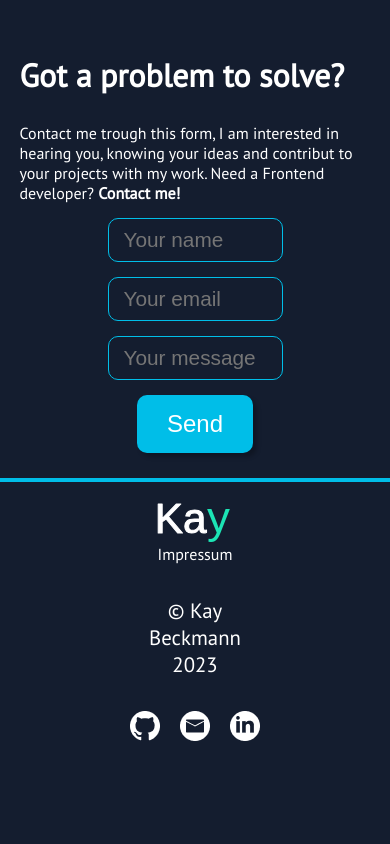
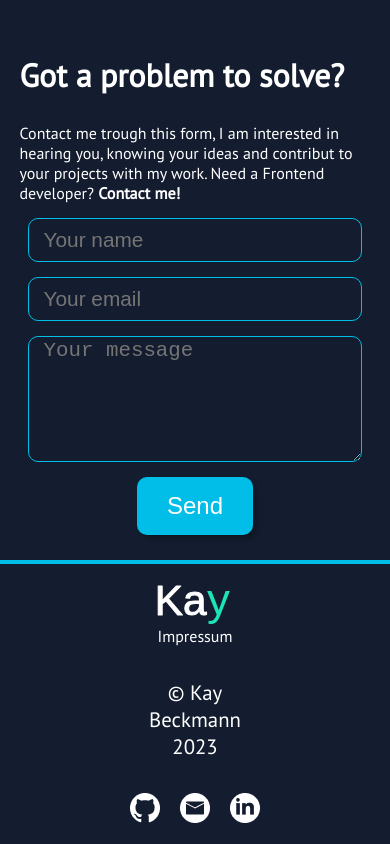
Before and after one commit to KayBeckmann/portfolio, an Angular app: page / in a window 390 px wide. Shown: the part 5726-6570 px from the top of the page. Before the commit the page ends 6488 px from the top, so only its background shows below. Built offline with nearby package versions, Linux system fonts and the light colour scheme.

Commit message:
contact responsiv, message in textarea

```diff
--- a/src/app/contact/contact.component.html
+++ b/src/app/contact/contact.component.html
@@ -27,14 +27,14 @@
         placeholder="Your email"
         #emailField
       />
-      <input
+      <textarea
         [disabled]="isDisabled"
         required
         type="text"
         name="message"
         placeholder="Your message"
         #messageField
-      />
+      ></textarea>
       <button [disabled]="isDisabled" class="primary" #sendButton>Send</button>
     </form>
   </div>
--- a/src/app/contact/contact.component.scss
+++ b/src/app/contact/contact.component.scss
@@ -53,7 +53,8 @@ form {
   gap: 15px;
   padding-top: 15px;
 
-  input {
+  input,
+  textarea {
     width: 80%;
     height: 40px;
     border: 1px solid #00bee8;
@@ -66,6 +67,10 @@ form {
     :active {
       border: 1px solid #00bee8;
     }
+  }
+
+  textarea {
+    height: 7.5rem;
   }
 }
 
@@ -80,11 +85,13 @@ form {
   .text {
     width: 90dvw;
   }
-  .form {
-    width: 90dvw !important;
 
-    input {
-      width: 100%;
+  form {
+    width: 90%;
+
+    input,
+    textarea {
+      width: 90%;
     }
   }
 }
```
